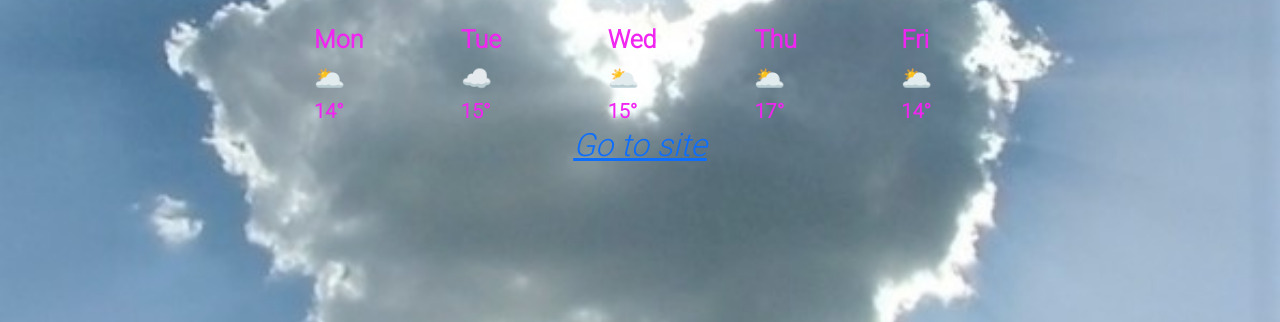
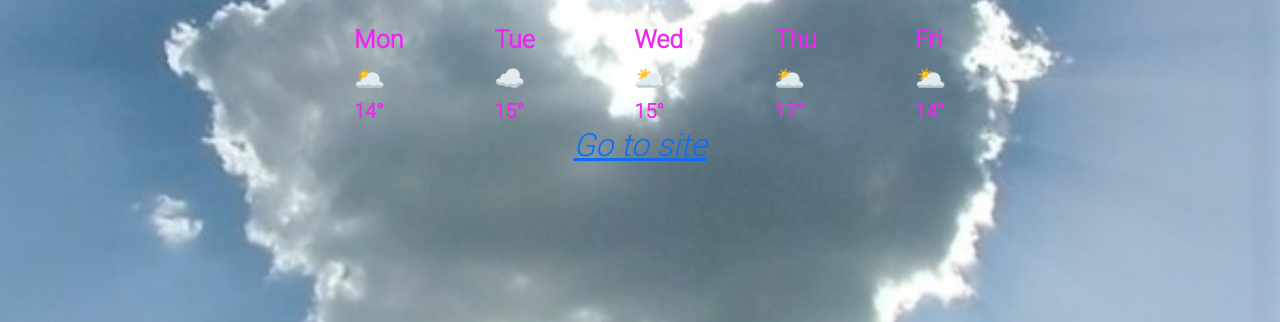
Before and after one commit to Josie-101/Weather, a plain HTML site: page index.html in a window 1280 px wide. Shown: the part 478-800 px from the top of the page. Drawn offline with nearby package versions, Linux system fonts and the light colour scheme.

Commit message:
Increased row margin

```diff
--- a/styles.css
+++ b/styles.css
@@ -82,7 +82,7 @@ form {
 
 .row {
   padding: 100;
-  margin-left: 220px;
+  margin-left: 260px;
   margin-right: 15px;
 }
 
```
